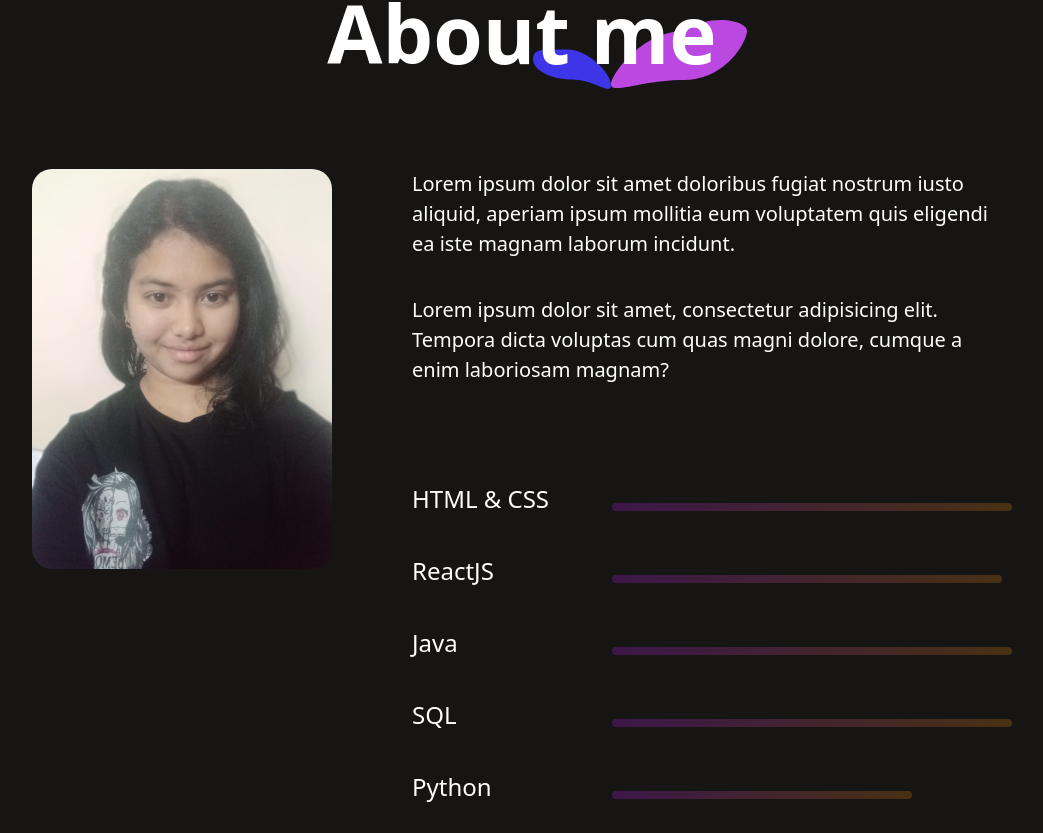
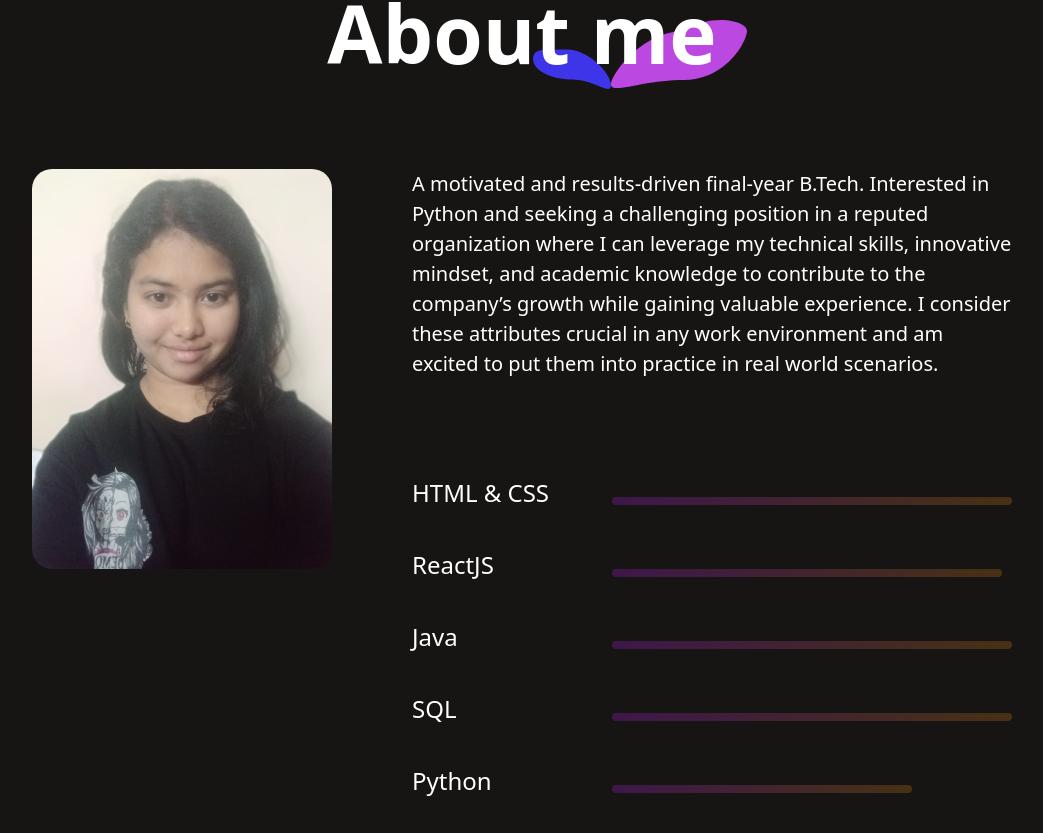
Before and after one commit to PuspanjaliPuhan/Portfolio, a React (Vite) app: page / in a window 1280 px wide. Shown: the part 1227-2060 px from the top of the page, without its empty margins (118-1161 px from the left). Built offline with nearby package versions, Linux system fonts and the light colour scheme; the HTML template or start-up script is replaced by a standard one.

Commit message:
minor changes

```diff
--- a/src/Components/About.jsx
+++ b/src/Components/About.jsx
@@ -18,8 +18,10 @@ export default function About() {
                 </div>
                 <div className="about-right">
                     <div className="about-para">
-                        <p>Lorem ipsum dolor sit amet doloribus fugiat nostrum iusto aliquid, aperiam ipsum mollitia eum voluptatem quis eligendi ea iste magnam laborum incidunt.</p>
-                        <p>Lorem ipsum dolor sit amet, consectetur adipisicing elit. Tempora dicta voluptas cum quas magni dolore, cumque a enim laboriosam magnam?</p>
+                        <p>A motivated and results-driven final-year B.Tech. Interested in Python and seeking a challenging position in a reputed
+                            organization where I can leverage my technical skills, innovative mindset, and academic knowledge to contribute to the
+                            company’s growth while gaining valuable experience. I consider these attributes crucial in any work environment and am
+                            excited to put them into practice in real world scenarios.</p>
                     </div>
                     <div className="about-skills">
                         <div className="about-skill"><p>HTML & CSS</p><hr style={{ width: "80%" }} /></div>
--- a/src/Components/Navbar.css
+++ b/src/Components/Navbar.css
@@ -19,6 +19,7 @@
     gap: 60px;
     font-size: 20px;
     margin-top: 30px;
+    cursor: pointer;
 }
 
 .nav-connect {
--- a/src/Components/Projects.css
+++ b/src/Components/Projects.css
@@ -37,3 +37,17 @@
     box-sizing: border-box;
     justify-content: space-around;
 }
+
+.mywork-showmore {
+    display: flex;
+    margin-top: 10px;
+    justify-content: left;
+    align-items: center;
+}
+
+.mywork-showmore img {
+    width: 30px;
+    height: auto;
+    margin-top: 0px;
+    margin-left: 10px;
+}
--- a/src/assets/mywork_data.js
+++ b/src/assets/mywork_data.js
@@ -3,6 +3,7 @@ import calculator from './calculator.png'
 import landing from './landings.png'
 import Tic_Tac_Toe from './tic-tac-toe.png'
 import portfolio from './portfolio.png'
+import To_Do from './task.png'
 const mywork_data = [
 
     {
@@ -14,6 +15,11 @@ const mywork_data = [
         w_no: 2,
         w_name: "Travel and Tour Website",
         w_img: tour_img
+    },
+    {
+        w_no: 3,
+        w_name: "To-Do List",
+        w_img: To_Do
     },
     {
         w_no: 3,
```
Also changed, not shown: src/assets/task.png (added).
